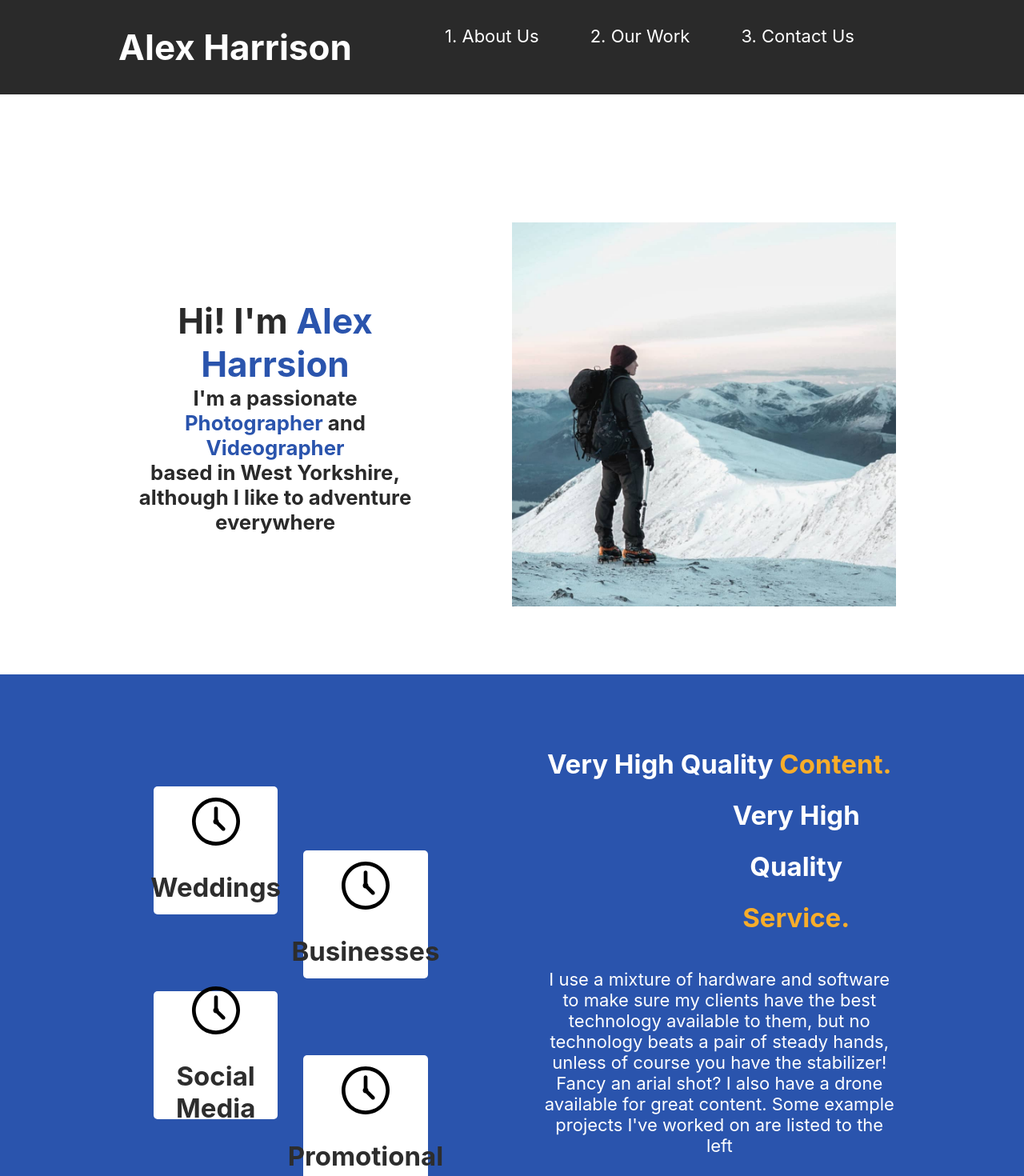
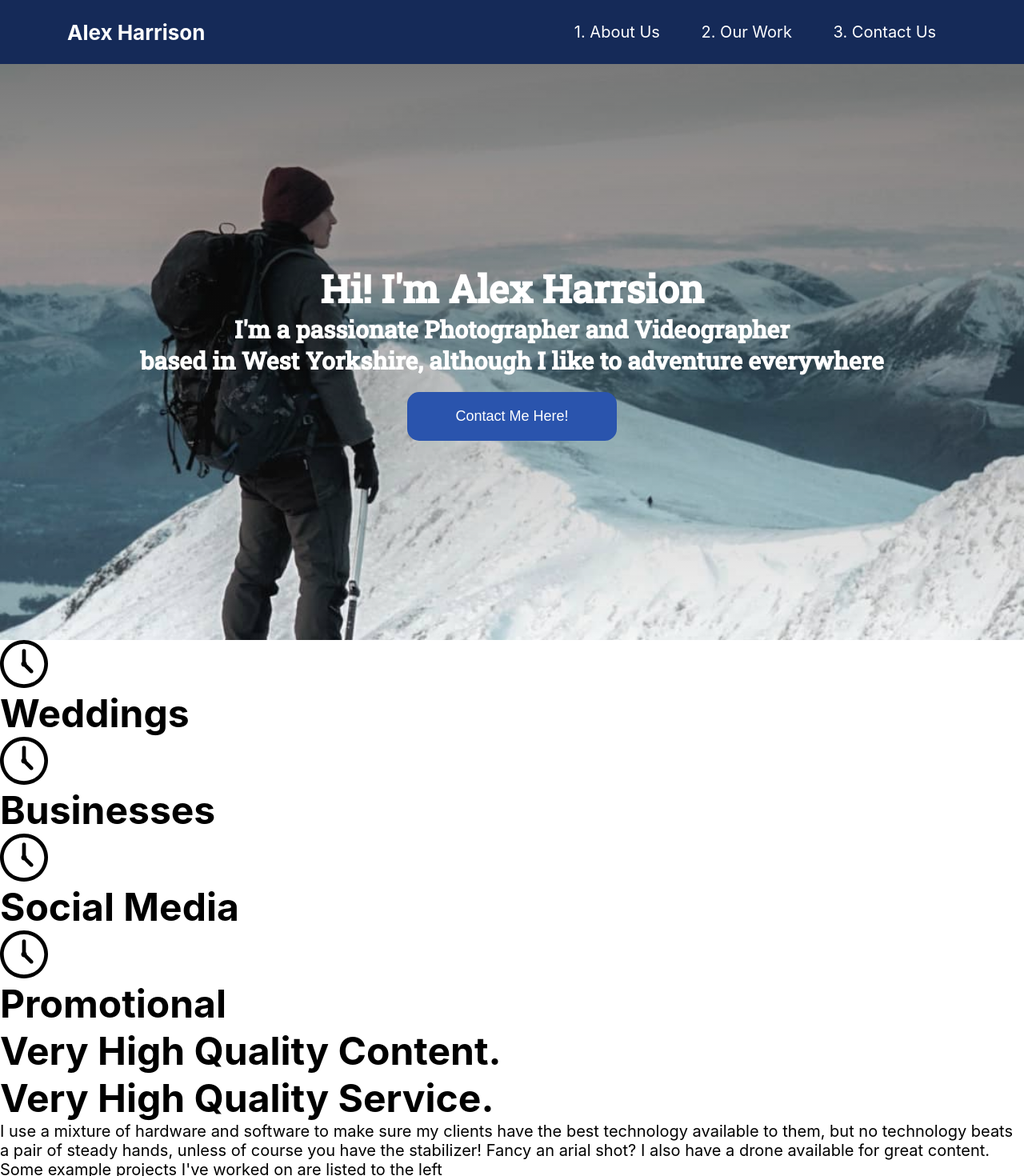
Before and after one commit to tbriggs1/alex-website, a React (Create React App) app: page / in a window 1280 px wide. Shown: the top 1470 px of the page at 80% size. Built offline with nearby package versions, Linux system fonts and the light colour scheme.

Commit message:
nav changes done

```diff
--- a/public/index.html
+++ b/public/index.html
@@ -15,6 +15,8 @@
       user's mobile device or desktop. See https://developers.google.com/web/fundamentals/web-app-manifest/
     -->
     <link rel="manifest" href="%PUBLIC_URL%/manifest.json" />
+    <link rel="preconnect" href="https://fonts.gstatic.com">
+    <link href="https://fonts.googleapis.com/css2?family=Roboto+Slab:wght@500&display=swap" rel="stylesheet">
     <!--
       Notice the use of %PUBLIC_URL% in the tags above.
       It will be replaced with the URL of the `public` folder during the build.
--- a/src/components/AboutSection.js
+++ b/src/components/AboutSection.js
@@ -1,18 +1,16 @@
 import React from 'react';
-import alex from '../images/Alex.jpg';
+import {Link} from 'react-router-dom';
 
 const AboutSection = () => {
    return(
-       <div className="mainContent">
-          <div className="about-section">
+       <div className="main-content">
+          <section className="about-section">
               <div className="info">
-                  <h1>Hi! I'm <span>Alex Harrsion</span></h1>
+                  <h2>Hi! I'm <span>Alex Harrsion</span></h2>
                   <h3>I'm a passionate <span>Photographer</span> and <span>Videographer</span> <br/> based in West Yorkshire, although I like to adventure everywhere</h3>
               </div>
-              <div className="alexPicture">
-                    <img src={alex} alt="caption of alex"/>
-              </div>
-          </div>
+              <button className="contact-button"><Link to="/contact">Contact Me Here!</Link></button>
+          </section>
        </div>
    )
 }
--- a/src/components/Nav.js
+++ b/src/components/Nav.js
@@ -4,27 +4,25 @@ import {Link} from 'react-router-dom';
 const Nav = () => {
     return(
         <div>
-            <div className="Navbar">
+            <header class="main-header">
+                <nav className="Navbar">
                     <h1 className="al-title">Alex Harrison</h1>
-                    <div className="nav-content">
-                    <ul>
+                            <ul className="nav-content">
                                 <li>
                                     <Link to="/">1. About Us</Link>
                                     {/* <Line transition={{duration: 0.75}} initial={{width:"0%"}} animate={{width: pathname === '/' ? "50%" : "0%"}}></Line> */}
                                 </li>
-
                                 <li>
                                     <Link to="/work">2. Our Work</Link>
                                     {/* <Line transition={{duration: 0.75}} initial={{width:"0%"}} animate={{width: pathname === '/work' ? "50%" : "0%"}}></Line> */}
                                 </li>
-
                                 <li>
                                     <Link to="/contact">3. Contact Us</Link>
                                     {/* <Line transition={{duration: 0.75}} initial={{width:"0%"}} animate={{width: pathname === '/contact' ? "50%" : "0%"}}></Line> */}
                                 </li>
                         </ul>
-            </div>
-            </div>
+                </nav>
+            </header>
         </div>
     )
 };
--- a/src/components/Work.js
+++ b/src/components/Work.js
@@ -6,11 +6,13 @@ const Work = () => {
     return(
         <div>
             <div className="Work">
-                <div className="text-background"></div>
-                <div className="worker-text">
-                    <h1>Binkys Butchers</h1>
-                    <h3>On this project I worked on creating a promotional video for a local butchers</h3>
-                    <button>Check it out!</button>
+                <div className="background-container">
+                    <div className="text-background"></div>
+                        <div className="worker-text">
+                            <h1>Binkys Butchers</h1>
+                            <h3>On this project I worked on creating a promotional video for a local butchers</h3>
+                            <button>Check it out!</button>
+                        </div>
                 </div>
                 <div className="work-background">
                     <img src={Binks} alt="Binks the butcher"/>
--- a/src/styles/mywork.scss
+++ b/src/styles/mywork.scss
@@ -2,81 +2,3 @@ $background-color: white;
 $content-backgound: #2a54ad;
 $secondary-content: #f8ad2a;
 $third-content: #702bd4;
-
-* {
-  margin: 0;
-  padding: 0;
-  box-sizing: border-box;
-}
-body {
-  background: $background-color;
-  color: #2a2a2a;
-  font-size: 22px;
-}
-
-.work-intro {
-  margin-top: 10rem;
-  text-align: center;
-  display: flex;
-  justify-content: center;
-  align-items: center;
-  padding-right: 10rem;
-  padding-left: 10rem;
-  span {
-    color: $content-backgound;
-  }
-  .work-text {
-    padding-left: 2rem;
-    width: 50vh;
-  }
-  img {
-    padding-right: 5rem;
-    width: 70vh;
-  }
-}
-
-.Work {
-  margin-top: 20rem;
-  text-align: center;
-  display: flex;
-  justify-content: center;
-  align-items: center;
-  padding-right: 10rem;
-  padding-left: 10rem;
-  span {
-    color: $content-backgound;
-  }
-  .worker-text {
-    width: 40vh;
-    margin-left: 10rem;
-    background: $third-content;
-  }
-  img {
-    padding-left: 7rem;
-    width: 70vh;
-    height: 40vh;
-    margin-left: 15rem;
-  }
-}
-
-.Work1 {
-  margin-top: 10rem;
-  text-align: center;
-  display: flex;
-  justify-content: center;
-  align-items: center;
-  padding-right: 10rem;
-  padding-left: 10rem;
-  span {
-    color: $content-backgound;
-  }
-  .worker-text {
-    width: 50vh;
-  }
-  img {
-    padding-right: 7rem;
-    margin-right: 2rem;
-    width: 70vh;
-    height: 40vh;
-  }
-}
--- a/src/styles/pages.scss
+++ b/src/styles/pages.scss
@@ -8,137 +8,94 @@ $third-content: #702bd4;
   padding: 0;
   box-sizing: border-box;
 }
-
-body {
-  background: $background-color;
-  color: #2a2a2a;
-  font-size: 22px;
+html {
+  font-size: 62.5%;
+}
+h1 {
+  font-size: 2.6rem;
+}
+li,
+button,
+label,
+input,
+p {
+  font-size: 2rem;
+}
+h2 {
+  font-size: 4.8rem;
+}
+h3 {
+  font-size: 3rem;
+}
+h4 {
+  font-size: 2.8rem;
+}
+a {
+  text-decoration: none;
+  color: white;
+}
+button {
+  padding: 2rem 6rem;
+  border: none;
+  color: white;
+  background: $content-backgound;
+  font-size: 1.8rem;
+  cursor: pointer;
+  border-radius: 15px;
 }
 
-.Navbar {
+// Nav Section
+.main-header {
+  background: #152a58;
+  color: white;
+}
+nav {
+  min-height: 10vh;
+  padding: 2rem;
   display: flex;
-  justify-content: space-evenly;
-  padding: 2rem 2rem;
-  background: #2a2a2a;
-  font-size: 22px;
+  width: 90%;
+  margin: auto;
+  align-items: center;
+  flex-wrap: wrap;
+}
+nav ul {
+  display: flex;
+  flex: 1 1 40rem;
+  align-items: center;
+  justify-content: space-around;
+  list-style: none;
+}
+
+.al-title {
+  flex: 2 1 40rem;
+}
+
+// About Section
+
+.about-section {
+  min-height: 90vh;
+  background: linear-gradient(rgba(0, 0, 0, 0.5), transparent),
+    url("../images/Alex.jpg");
+  background-repeat: no-repeat;
+  background-size: cover;
+  background-position: center;
   color: white;
-  h3 {
-    padding-left: 3rem;
-  }
-  a {
-    color: white;
-    text-decoration: none;
-  }
-  li {
-    padding-right: 4rem;
-  }
-  ul {
-    display: flex;
-    list-style: none;
+  display: flex;
+  flex-direction: column;
+  align-items: center;
+  justify-content: center;
+  text-align: center;
+  font-family: "Roboto Slab", serif;
+  button {
+    margin-top: 2rem;
   }
 }
 
-.about-section {
-  margin-top: 10rem;
-  text-align: center;
-  display: flex;
-  justify-content: center;
-  align-items: center;
-  padding-right: 10rem;
-  padding-left: 10rem;
-  span {
-    color: $content-backgound;
+@media screen and (max-width: 964px) {
+  nav {
+    text-align: center;
   }
-  .info {
-    padding-right: 2rem;
-    width: 50vh;
-  }
-  img {
-    padding-left: 5rem;
-    width: 70vh;
+  .al-title {
+    padding: 1rem;
   }
 }
-
-.services {
-  background: $content-backgound;
-  display: flex;
-  justify-content: center;
-  align-items: center;
-  padding-right: 10rem;
-  padding-left: 10rem;
-  padding-top: 5rem;
-  padding-bottom: 5rem;
-  margin-top: 5rem;
-  color: $background-color;
-  span {
-    color: $secondary-content;
-  }
-  .service-text {
-    display: flex;
-    flex-direction: column;
-    width: 70vh;
-    padding-left: 2rem;
-    justify-content: center;
-    align-items: center;
-    .service-text2 {
-      margin-left: 12rem;
-    }
-    h2 {
-      text-align: center;
-      line-height: 4rem;
-    }
-    p {
-      margin-top: 2rem;
-      text-align: center;
-    }
-    button {
-      margin-top: 5vh;
-      width: 15vh;
-      padding-top: 1.5rem;
-      padding-bottom: 1.5rem;
-      border-radius: 15px;
-      border: none;
-      font-size: 18px;
-      color: black;
-      background: $secondary-content;
-      font-weight: bold;
-      transition: 1s;
-    }
-    button:hover {
-      background: white;
-      color: black;
-      font-weight: bold;
-    }
-  }
-
-  .cards {
-    display: flex;
-    flex-wrap: wrap;
-    margin-right: 7rem;
-    .card {
-      flex: 1 0 40%;
-      border-radius: 5px;
-      width: 10vh;
-      display: flex;
-      justify-content: center;
-      align-items: center;
-      flex-direction: column;
-      height: 20vh;
-      padding: 1rem 2rem;
-      margin-bottom: 1rem;
-      margin-left: 2rem;
-      text-align: center;
-      background: white;
-      color: black;
-      img {
-        margin-bottom: 2rem;
-      }
-      h2 {
-        color: #2d2d2d;
-      }
-    }
-    .card-stag {
-      margin-top: 5rem;
-    }
-  }
-}
```
Lines whose indentation alone changed are shown as unchanged.
